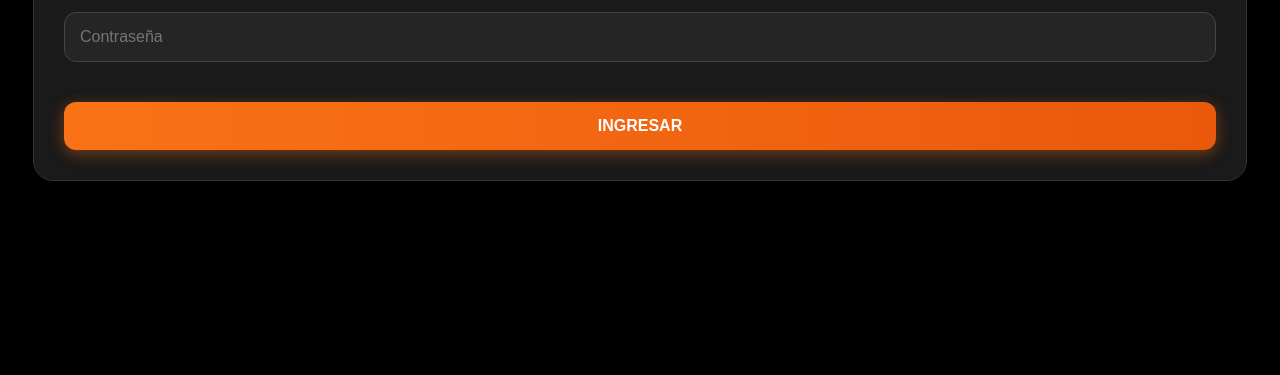
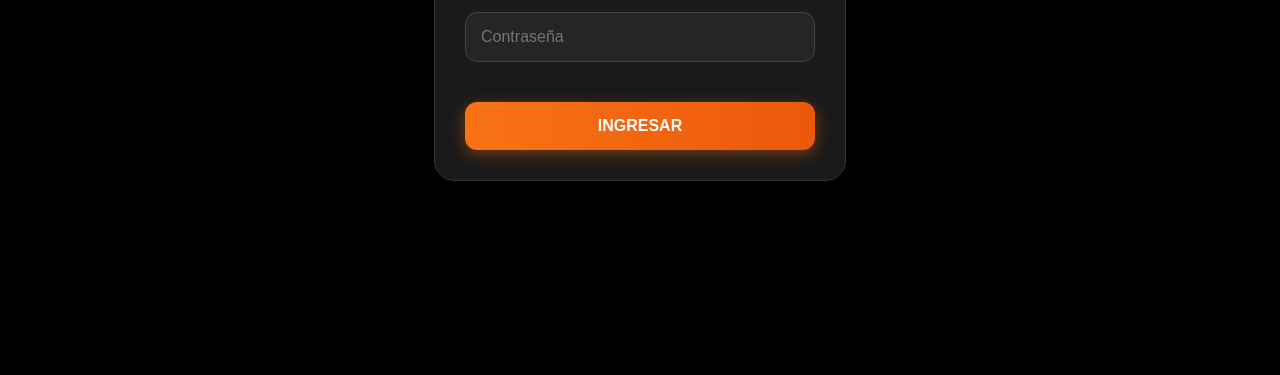
Before and after one commit to alejo932006/t-shop-web, a website: page manager.html in a window 1280 px wide. Shown: the part 425-800 px from the top of the page. Drawn offline with Linux system fonts and the light colour scheme.

Commit message:
sapo gemini

```diff
--- a/manager.css
+++ b/manager.css
@@ -591,3 +591,8 @@ button.primary { background: var(--accent); color: white; border: none; padding:
 .input-icon-group input:focus + .icon {
     color: var(--accent); /* El icono se pone naranja al escribir */
 }
+
+#login-screen > div:nth-child(2) {
+    width: 350px !important;      /* En PC se queda en 350px */
+    max-width: 90vw !important;   /* En celulares muy pequeños se ajusta al 90% */
+}
--- a/manager.js
+++ b/manager.js
@@ -933,4 +933,5 @@ function doLogout() {
     }
 }
 
+
 // loadOrders();
```
